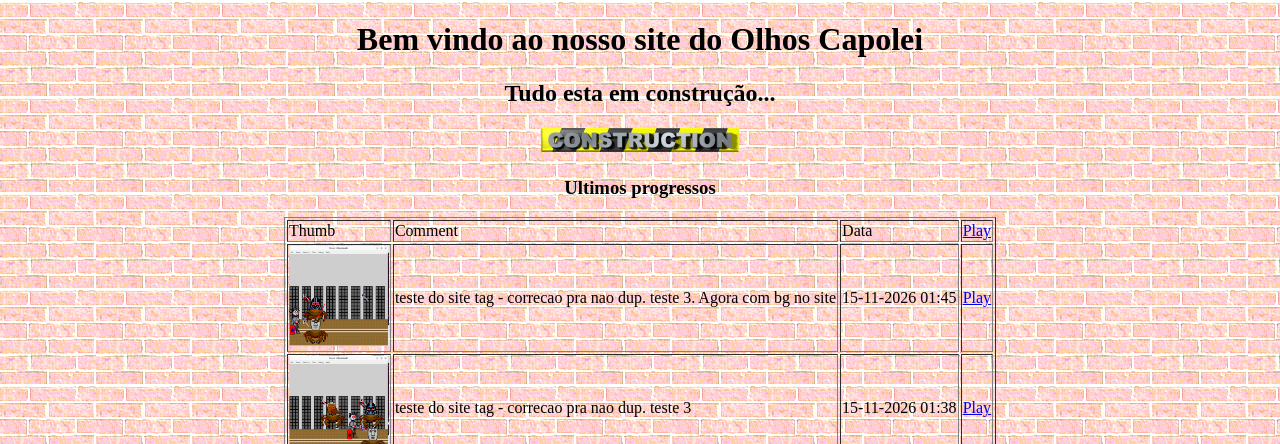
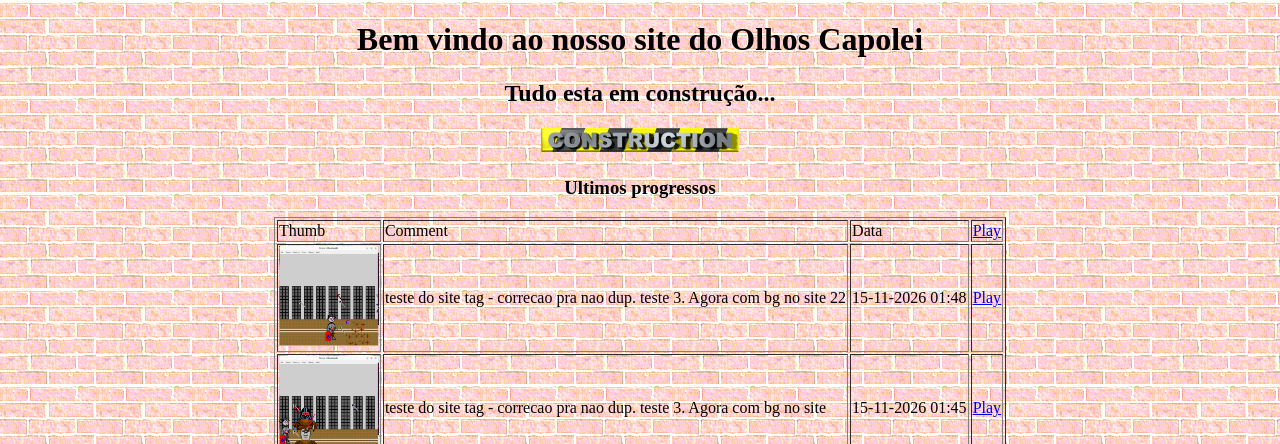
Before and after one commit to rafaelhss/OlhosCapolei, a plain HTML site: page OlhosCapolei/Site/index.html in a window 1280 px wide. Shown: the top 444 px of the page. Drawn offline with Linux system fonts and the light colour scheme.

Commit message:
teste do site @SITE@ Uma imagem velha

```diff
--- a/OlhosCapolei/Site/index.html
+++ b/OlhosCapolei/Site/index.html
@@ -36,6 +36,22 @@
 
         </tr>
         <tbody>
+        <!-- commit:86f338e -->
+        <tr>
+            <td>
+                <img src="img/thumb5.png" width="100px" height="100px" >
+            </td>
+            <td>
+                teste do site tag - correcao pra nao dup. teste 3. Agora com bg no site 22
+            </td>
+            <td>
+                15-11-2026 01:48
+            </td>
+
+            <td>
+                <a href="play.html?rom=capolei1511260148.smc">Play</a>
+            </td>
+        </tr>
         <!-- commit:55fe5e0 -->
         <tr>
             <td>
```
Also changed, not shown: OlhosCapolei/Site/play.html (+12 -2 lines), OlhosCapolei/Site/img/thumb5.png (added), 15 other files.
